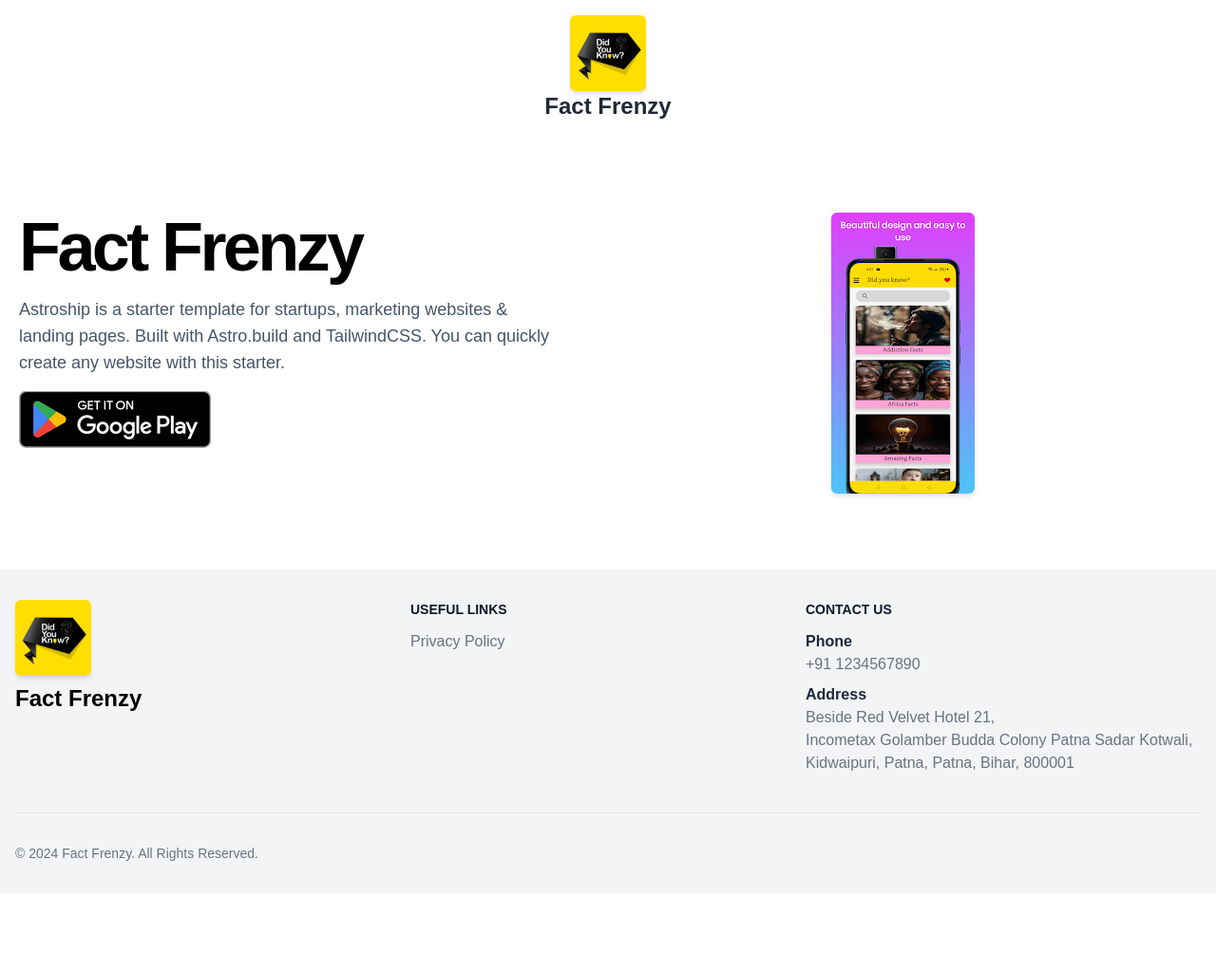
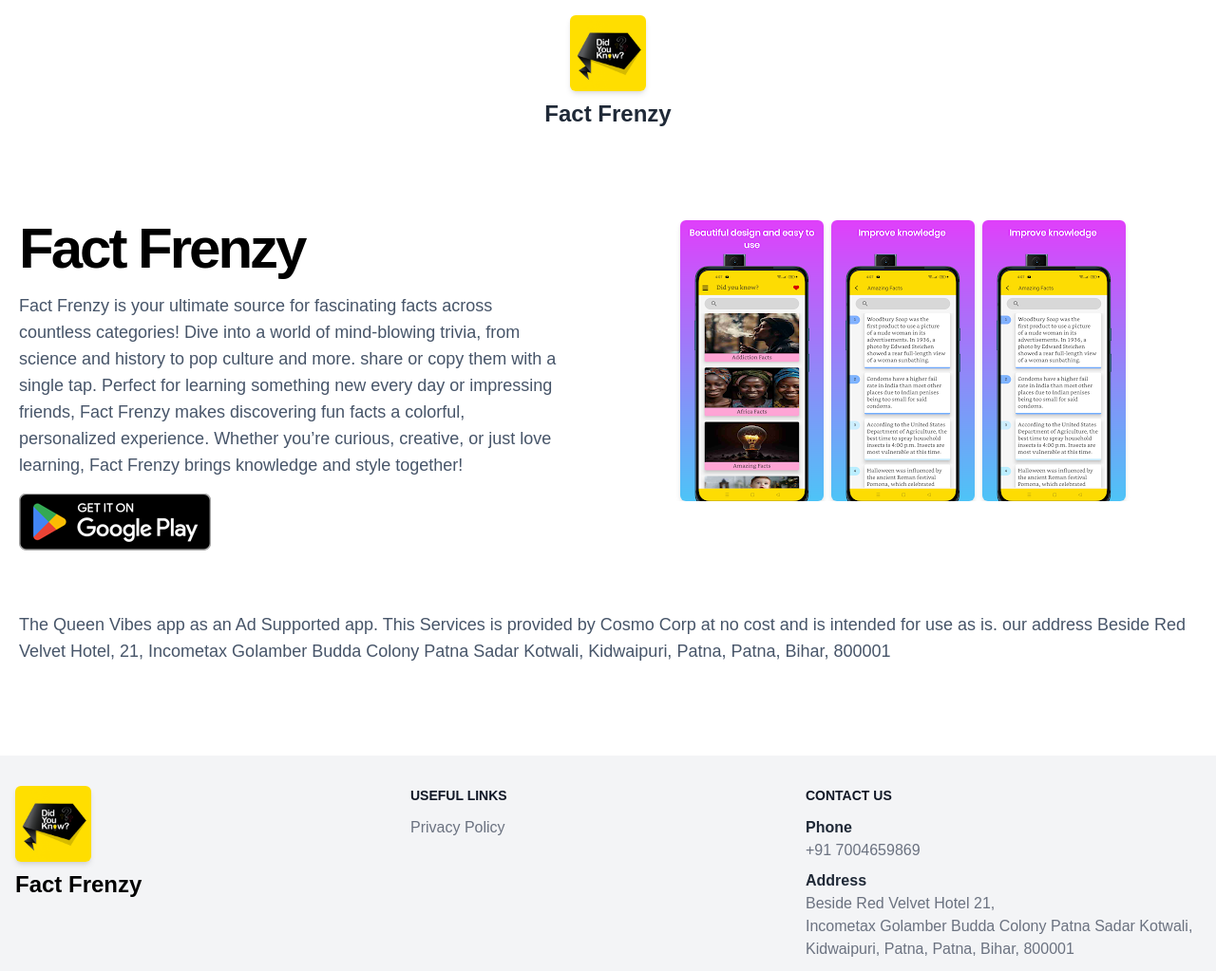
Before and after one commit to AshishDeveloperr/landing-page, a website: page landing.html in a window 1280 px wide. Shown: the top 1023 px of the page at 95% size. Before the commit the page ends 941 px from the top, so only its background shows below. Drawn offline with Linux system fonts and the light colour scheme; a web font is replaced by a local one.

Commit message:
changes in home page

```diff
--- a/landing.html
+++ b/landing.html
@@ -8,7 +8,7 @@
      <link rel="preconnect" href="https://fonts.googleapis.com">
      <link rel="preconnect" href="https://fonts.gstatic.com" crossorigin>
      <link href="https://fonts.googleapis.com/css2?family=ZCOOL+XiaoWei&display=swap" rel="stylesheet">
-    <title>Document</title>
+    <title>Fact Frenzy</title>
     <style>
          *{
             margin:0;
@@ -25,18 +25,16 @@
             <a href="https://play.google.com/store/apps/details?id=com.fact.frenzy.amazing.fact" class="flex justify-center">
                 <img src="src/img/logo.webp" alt="" class="w-20 rounded-md shadow-md">
             </a>
-            <p class="text-2xl font-semibold text-gray-800">Fact Frenzy</p>
+            <p class="text-2xl font-semibold text-gray-800 mt-2">Fact Frenzy</p>
         </div>
     </header>
     <div class="max-w-screen-xl mx-auto px-5">
         <main class="pt-10 pb-20 md:py-20">
             <div class="grid grid-cols-2">
                 <div class="col-span-2 md:col-span-1 mb-12">
-                    <h1 class="text-5xl lg:text-6xl xl:text-7xl font-bold lg:tracking-tight xl:tracking-tighter text-center md:text-start">Fact Frenzy</h1>
+                    <h1 class="text-5xl lg:text-6xl font-bold lg:tracking-tight xl:tracking-tighter text-center md:text-start">Fact Frenzy</h1>
                     <p class="text-lg mt-4 text-slate-600 max-w-xl mb-7 md:mb-4 text-center md:text-start">
-                        Astroship is a starter template for startups, marketing websites &amp; landing
-                        pages.<wbr> Built with Astro.build and TailwindCSS. You can quickly
-                        create any website with this starter.
+                        Fact Frenzy is your ultimate source for fascinating facts across countless categories! Dive into a world of mind-blowing trivia, from science and history to pop culture and more. share or copy them with a single tap. Perfect for learning something new every day or impressing friends, Fact Frenzy makes discovering fun facts a colorful, personalized experience. Whether you’re curious, creative, or just love learning, Fact Frenzy brings knowledge and style together!
                     </p>
                     <!-- Google Play Store Button -->
                     <a href="https://play.google.com/store/apps/details?id=com.fact.frenzy.amazing.fact" target="_blank" class="flex justify-center md:justify-start">
@@ -44,10 +42,17 @@
                     </a>
                 </div>
                 <div class="col-span-2 md:col-span-1">
-                    <div class="flex justify-center">
+                    <div class="flex justify-center space-x-2 overflow-x-scroll md:overflow-auto whitespace-nowrap pl-20 md:pl-0">
                         <img src="src/img/app-1.webp" alt="" class="rounded-md shadow-md">
+                        <img src="src/img/app-2.webp" alt="" class="rounded-md shadow-md">
+                        <img src="src/img/app-2.webp" alt="" class="rounded-md shadow-md">
                     </div>
                 </div>
+            </div>
+            <div>
+                <p class="text-lg mt-4 text-slate-600 mb-7 md:mb-4 text-center md:text-start">
+                    The Queen Vibes  app as an Ad Supported app. This Services is provided by Cosmo Corp at no cost and is intended for use as is. our address Beside Red Velvet Hotel, 21, Incometax Golamber Budda Colony Patna Sadar Kotwali, Kidwaipuri, Patna, Patna, Bihar, 800001
+                </p>
             </div>
         </main>
     </div>
@@ -75,7 +80,7 @@
                     <ul class="text-gray-500 font-medium">
                         <li class="mb-4 md:mb-2">
                             <a href="#" class="font-bold text-gray-800 hover:underline ">Phone</a>
-                            <p class="hover:underline ">+91 1234567890</p>
+                            <p class="hover:underline ">+91 7004659869</p>
                         </li>
                         <li class="mb-2">
                             <a href="#" class="hover:underline font-bold text-gray-800">Address</a>
```
Also changed, not shown: src/css/output.css, src/img/app-2.webp (added).
